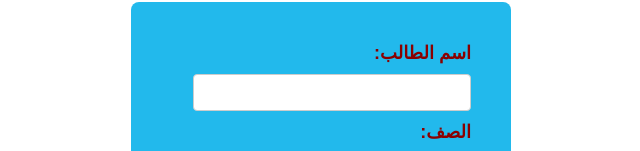
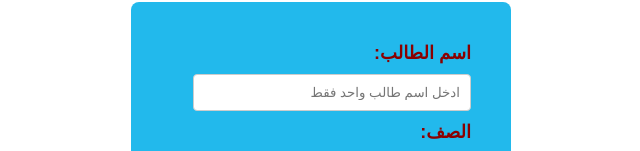
Before and after one commit to farrag2024/bilal2, a plain HTML site: page index.html in a window 1280 px wide. Shown: the part 230-381 px from the top of the page, without its empty margins (319-959 px from the left). Drawn offline with Linux system fonts and the light colour scheme.

Commit message:
Update index.html

```diff
--- a/index.html
+++ b/index.html
@@ -138,7 +138,7 @@
 
     <form id="dataForm">
         <label for="Stu_name">اسم الطالب:</label>
-        <input type="text" id="Stu_name" required>
+        <input type="text" id="Stu_name" required maxlength="35" placeholder="ادخل اسم طالب واحد فقط ">
 
         <label for="class_num">الصف:</label>
         <select id="class_num" required>
```
